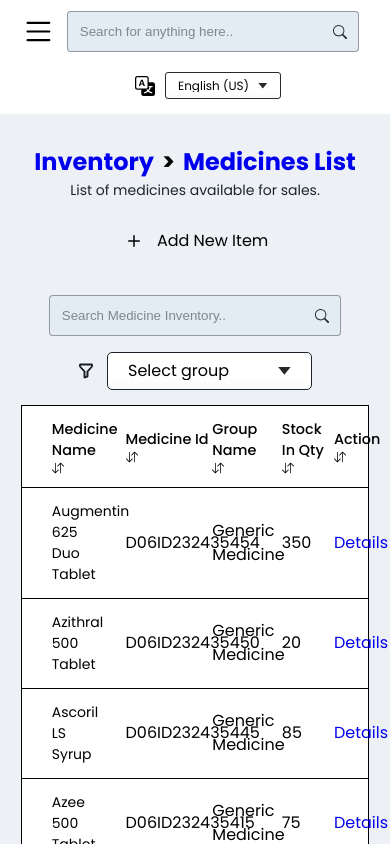
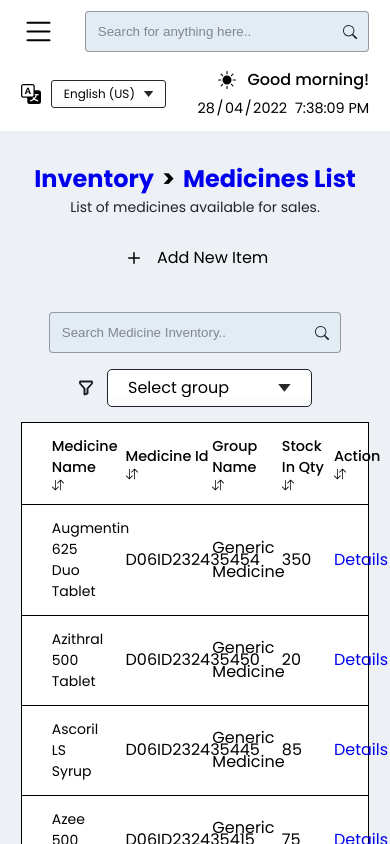
Before and after one commit to mohamedy72/pharmacy-managment, a React (Vite) app: page /inventory/medicineslist in a window 390 px wide. Built offline with nearby package versions, Linux system fonts and the light colour scheme; data requests are answered from the project's data file.

Commit message:
style: Header is fully responsive

```diff
--- a/src/App.css
+++ b/src/App.css
@@ -12,7 +12,7 @@
   --blueish: #03a9f5;
 
   /* Spaces */
-  --page-padding: 2.5rem;
+  --page-padding: 2rem;
 }
 
 *,
@@ -98,7 +98,8 @@ select::-ms-expand {
 }
 
 .app {
-  width: min(90rem, 100vw);
+  /* width: min(90rem, 100vw); */
+  max-width: 87.5rem;
   height: 100vh;
   margin-inline: auto;
   background-color: var(--light-gray);
--- a/src/components/UI/Header/header.css
+++ b/src/components/UI/Header/header.css
@@ -1,12 +1,16 @@
 .header {
-  display: flex;
-  flex-flow: row wrap;
-  justify-content: space-between;
+  position: relative;
+  display: grid;
+  grid-template-columns: 40% repeat(auto-fit, minmax(9rem, 1fr));
   align-items: center;
   gap: 1rem;
   padding-inline: var(--page-padding);
   padding-block: 0.6875rem;
   background-color: var(--white);
+}
+
+.header .searchbox {
+  width: 100%;
 }
 
 .header_icon {
@@ -21,8 +25,10 @@
 }
 
 .header .weather {
-  max-width: 40%;
+  justify-self: flex-end;
+  align-self: flex-end;
 }
+
 .select_lang {
   display: flex;
   align-items: center;
@@ -30,53 +36,92 @@
   font-size: 0.75rem;
 }
 
-.hamburger {
-  display: none;
-  flex-basis: 10%;
+.header .hamburger {
+  position: absolute;
+  inset: 0;
   width: 2.1875rem;
   height: 2.1875rem;
+  opacity: 0;
+  visibility: hidden;
 }
 
-.hamburger > span {
-  width: 100%;
-  height: 5px;
-  background-color: red;
-}
+/*-----------------------------------*
+ * Media Queries
+ *-----------------------------------*/
+
+/*
+  * 900px
+*/
 
 @media screen and (max-width: 56.25rem) {
-  .hamburger {
-    display: flex;
-    flex-direction: column;
-    gap: 0.5rem;
+  .header {
+    grid-template-columns: 3rem 40vw repeat(auto-fit, minmax(0, 1fr));
+  }
+  .header .hamburger {
+    position: relative;
+    opacity: 1;
+    visibility: visible;
   }
 }
 
-@media screen and (max-width: 34.375rem) {
-  .select_lang {
-    flex-grow: 5;
-    flex-basis: 50%;
+/*
+  * 800px - 691px
+*/
+
+@media screen and (min-width: 43.1875rem) and (max-width: 50rem) {
+  .header .weather {
+    justify-content: center;
+    align-items: center;
+  }
+
+  .header .weather_header {
+    font-size: 0.85rem;
+  }
+
+  .header .weather > .weather_cal {
+    display: flex;
+    flex-direction: column;
+    align-items: center;
   }
 }
 
-@media screen and (max-width: 26.25rem) {
+/*
+  *  690px : 486px
+*/
+
+@media screen and (min-width: 30.375rem) and (max-width: 43.125rem) {
   .header {
-    justify-content: flex-start;
-    gap: 1rem 0.7rem;
+    grid-template-columns: 3rem 13.4375rem 1fr;
+  }
+
+  .header .select_lang {
+    justify-self: center;
   }
 
   .header .weather {
-    margin-inline-start: auto;
-    max-width: 45%;
+    grid-column: 1 / -1;
+    justify-self: center;
+  }
+}
+
+/*
+  * 485px
+*/
+
+@media screen and (max-width: 30.3125rem) {
+  .header {
+    grid-template-columns: 3rem 1fr;
+  }
+}
+
+@media screen and (max-width: 24.0625rem) {
+  .header .weather {
+    display: none;
   }
 
   .header .select_lang {
-    margin: 0 auto;
+    grid-column: 1 / -1;
+    margin-inline-end: 3rem;
+    justify-self: center;
   }
 }
-
-@media screen and (max-width: 20.3125rem) {
-  .select_lang {
-    margin-inline: auto;
-    flex: 1;
-  }
-}
--- a/src/components/UI/Widgets/Weather.jsx
+++ b/src/components/UI/Widgets/Weather.jsx
@@ -34,13 +34,13 @@ const Weather = ({ greet }) => {
           ) : (
             <span>{currentDate().month}</span>
           )}
-          :
+          /
           {currentDate().day < 10 ? (
             <span>0{currentDate().day}</span>
           ) : (
             <span>{currentDate().month}</span>
           )}
-          :<span>{currentDate().year}</span>
+          / <span>{currentDate().year}</span>
         </p>
         <p className="weather_time">{time}</p>
       </div>
--- a/src/components/UI/Widgets/widgets.css
+++ b/src/components/UI/Widgets/widgets.css
@@ -70,7 +70,6 @@
   display: flex;
   flex-direction: column;
   align-items: flex-end;
-  max-width: 10rem;
 }
 
 .weather_header {
@@ -109,18 +108,6 @@
   width: 5px;
   height: 5px;
   margin-inline: 0.4rem;
-}
-
-@media screen and (max-width: 26.25rem) {
-  .weather_header {
-    font-size: 0.9rem;
-  }
-  .weather {
-    display: none;
-  }
-}
-
-@media screen and (max-width: 20.3125rem) {
 }
 
 /* [x]: Statistic box */
@@ -223,19 +210,6 @@
 .statebox hr {
   margin-block: 1.0625rem 1.25rem;
   border: 1px solid rgba(29, 36, 46, 0.3);
-}
-
-@media screen and (max-width: 23.75rem) {
-  .state_header > h3 {
-    font-size: 0.9rem;
-  }
-  .state > h4 {
-    font-size: 1rem;
-  }
-  .state > p {
-    font-size: 0.5;
-    font-weight: 400;
-  }
 }
 
 /* [x]: Dropdown */
```
